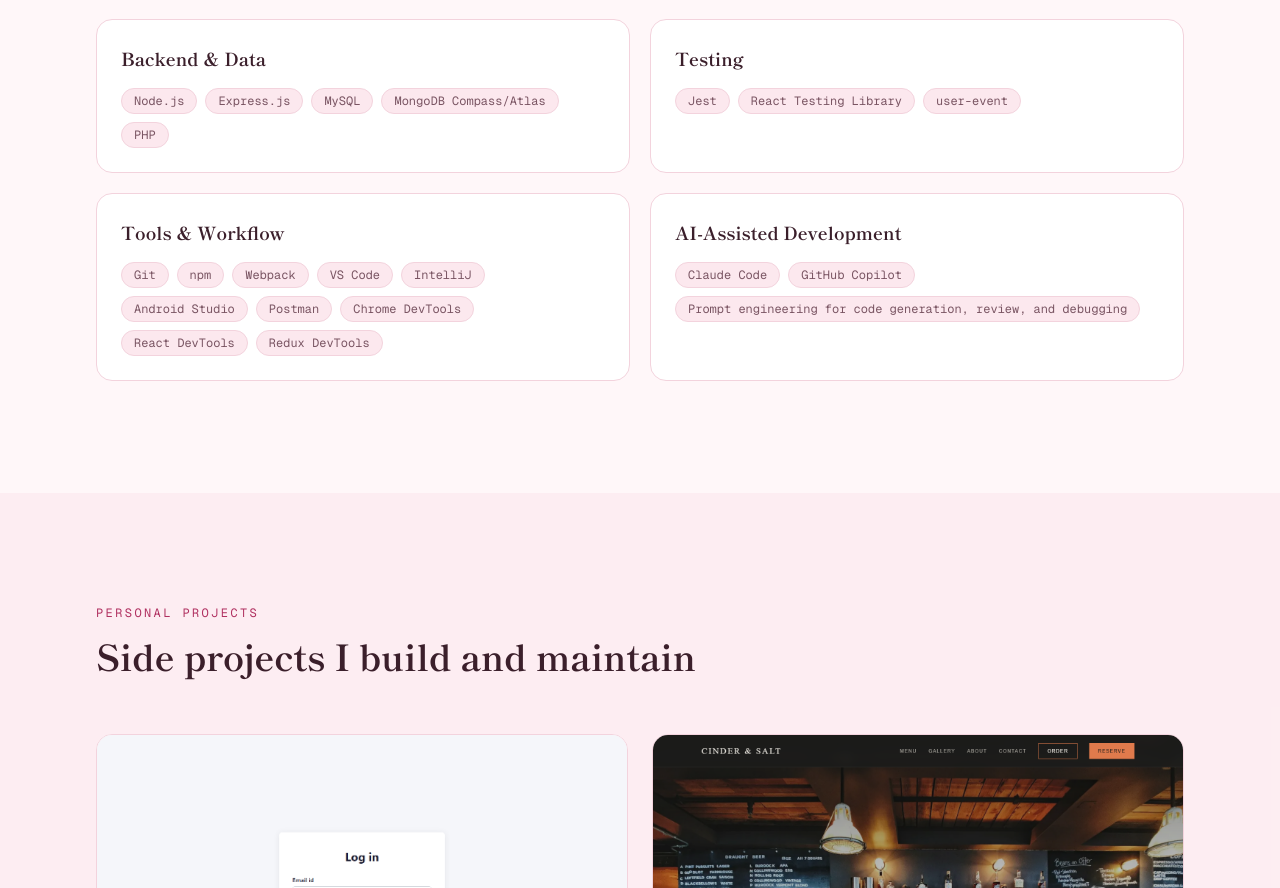
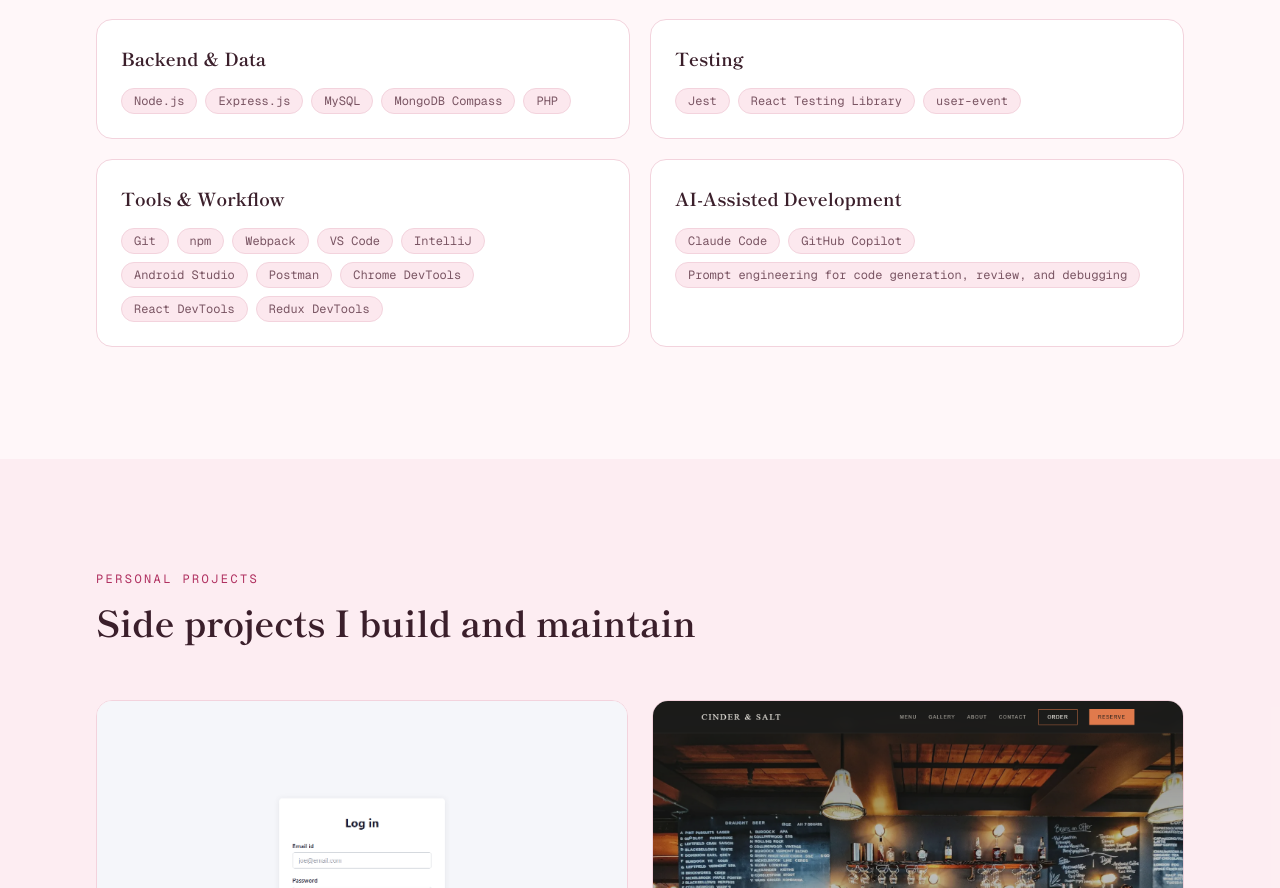
Before and after one commit to stacieH/my_portfolio, a Next.js app: page / in a window 1280 px wide. Shown: the part 4374-5262 px from the top of the page. Built offline with nearby package versions, Linux system fonts and the light colour scheme; no server answers.

Commit message:
Remove MongoDB Atlas from backend skills list

```diff
--- a/content/skills.ts
+++ b/content/skills.ts
@@ -19,7 +19,7 @@
   },
   {
     title: "Backend & Data",
-    items: ["Node.js", "Express.js", "MySQL", "MongoDB Compass/Atlas", "PHP"],
+    items: ["Node.js", "Express.js", "MySQL", "MongoDB Compass", "PHP"],
   },
   {
     title: "Testing",
```
